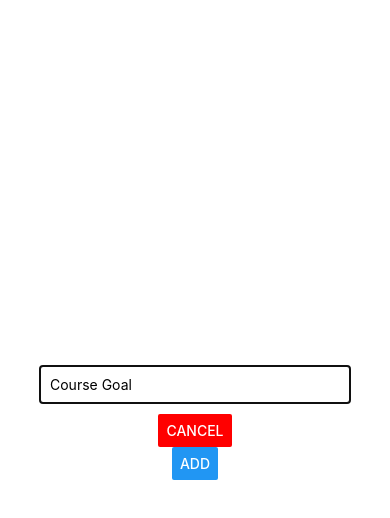
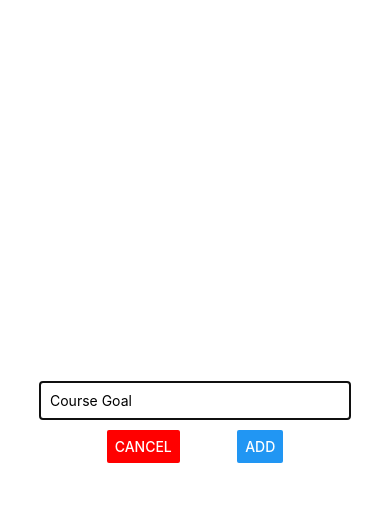
Before and after one commit to brianartea/rn-complete-guide, a React Native app: screen / in a window 390 px wide. Both pictures are taken after a click on the button "ADD NEW GOAL". Shown: the top 518 px of the page. Built offline with nearby package versions, Linux system fonts and the light colour scheme.

Commit message:
Finishing the Modal Styling

```diff
--- a/components/GoalInput.js
+++ b/components/GoalInput.js
@@ -22,8 +22,10 @@ const GoalInput = props => {
           onChangeText={goalInputHandler}
           value={enteredGoal}
         />
-        <Button title="CANCEL" color="red" onPress={props.onCancel} />
-        <Button title="ADD" onPress={addGoalHandler} />
+        <View style={styles.buttonContainer}>
+          <Button title="CANCEL" color="red" onPress={props.onCancel} />
+          <Button title="ADD" onPress={addGoalHandler} />
+        </View>
       </View>
     </Modal>
   );
@@ -41,6 +43,11 @@ const styles = StyleSheet.create({
     borderWidth: 1,
     padding: 10,
     marginBottom: 10
+  },
+  buttonContainer: {
+    flexDirection: 'row',
+    justifyContent: 'space-around',
+    width: '60%'
   }
 });
 
```
